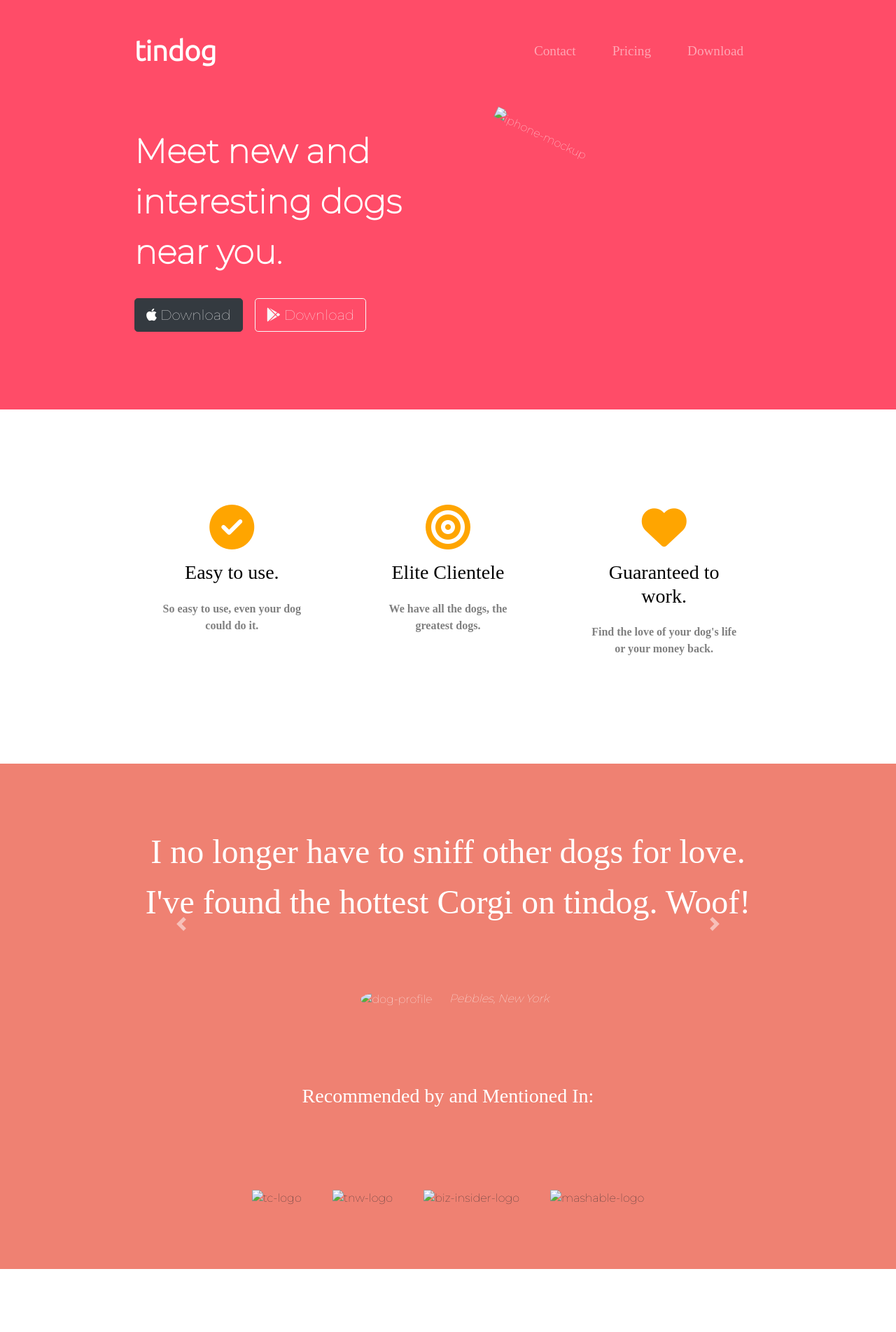
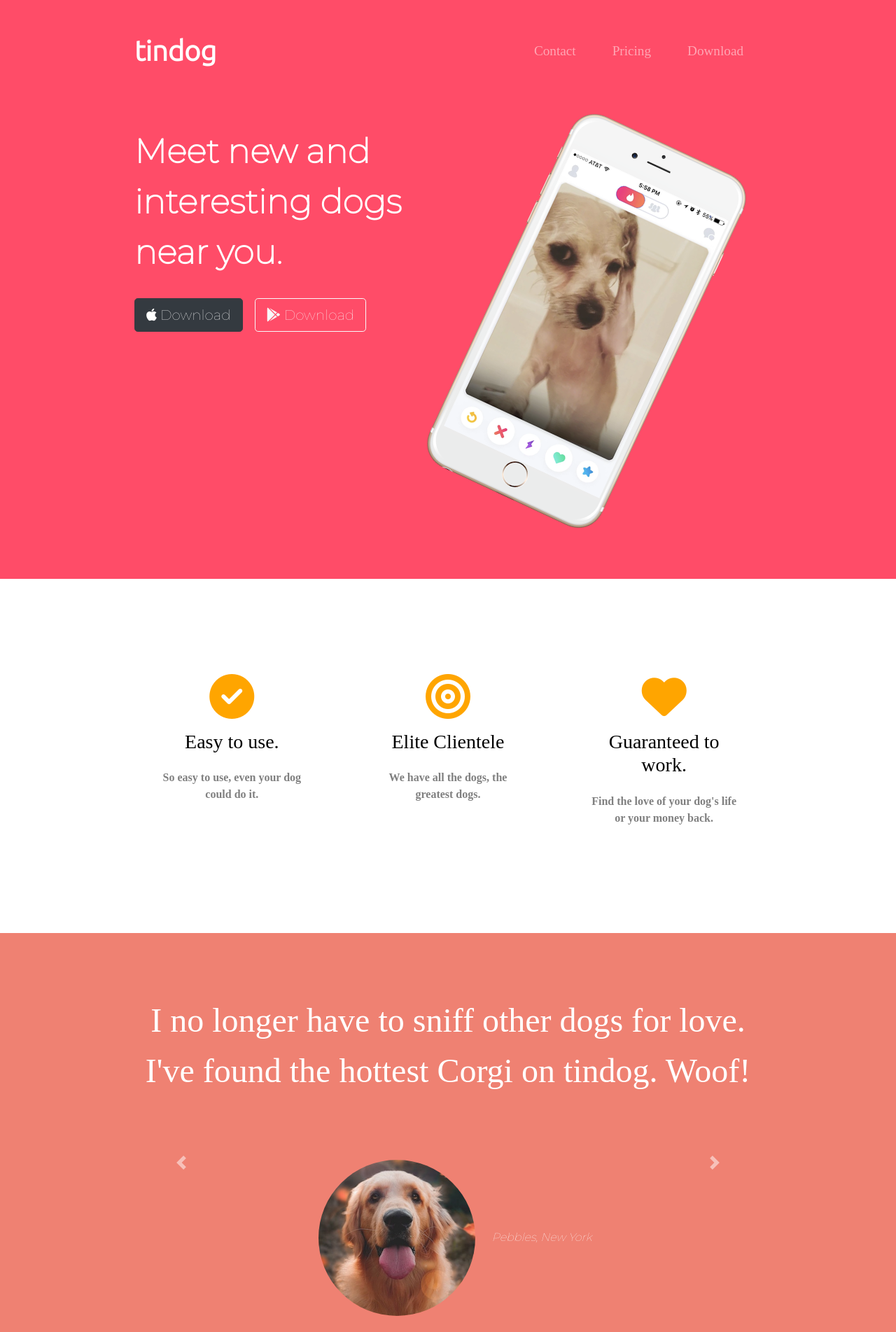
Before and after one commit to AdityaTanejaRox/tindog-project, a plain HTML site: page index.html in a window 1280 px wide. Shown: the top 1903 px of the page at 70% size. Drawn offline with nearby package versions, Linux system fonts and the light colour scheme; files that its build step writes are made by us from their sources.

Commit message:
Update index.html

```diff
--- a/index.html
+++ b/index.html
@@ -12,7 +12,7 @@
 
   <link rel="stylesheet" href="https://cdn.jsdelivr.net/npm/bootstrap@4.5.3/dist/css/bootstrap.min.css" integrity="sha384-TX8t27EcRE3e/ihU7zmQxVncDAy5uIKz4rEkgIXeMed4M0jlfIDPvg6uqKI2xXr2" crossorigin="anonymous">
 
-  <link rel="stylesheet" href="css/styles.css">
+  <link rel="stylesheet" href="styles.css">
   <script src="https://code.jquery.com/jquery-3.5.1.slim.min.js" integrity="sha384-DfXdz2htPH0lsSSs5nCTpuj/zy4C+OGpamoFVy38MVBnE+IbbVYUew+OrCXaRkfj" crossorigin="anonymous"></script>
   <script src="https://cdn.jsdelivr.net/npm/popper.js@1.16.1/dist/umd/popper.min.js" integrity="sha384-9/reFTGAW83EW2RDu2S0VKaIzap3H66lZH81PoYlFhbGU+6BZp6G7niu735Sk7lN" crossorigin="anonymous"></script>
   <script src="https://cdn.jsdelivr.net/npm/bootstrap@4.5.3/dist/js/bootstrap.min.js" integrity="sha384-w1Q4orYjBQndcko6MimVbzY0tgp4pWB4lZ7lr30WKz0vr/aWKhXdBNmNb5D92v7s" crossorigin="anonymous"></script>
@@ -65,7 +65,7 @@
         </div>
 
         <div "col-lg-6">
-          <img class="title-image" src="images/iphone6.png" alt="iphone-mockup">
+          <img class="title-image" src="iphone6.png" alt="iphone-mockup">
         </div>
 
       </div>
@@ -104,17 +104,17 @@
       <div class="carousel-inner">
         <div class="carousel-item">
           <h2 class="testimonial-text">My dog used to be so lonely, but with TinDog's help, they've found the love of their life. I think.</h2>
-          <img class="doggo" src="images/lady-img.jpg" alt="lady-profile">
+          <img class="doggo" src="lady-img.jpg" alt="lady-profile">
           <em>Beverly, Illinois</em>
         </div>
         <div class="carousel-item active">
           <h2 class="testimonial-text">I no longer have to sniff other dogs for love. I've found the hottest Corgi on tindog. Woof!</h2>
-          <img class="doggo" src="images/dog-img.jpg" alt="dog-profile">
+          <img class="doggo" src="dog-img.jpg" alt="dog-profile">
           <em>Pebbles, New York</em>
         </div>
         <div class="carousel-item">
           <h2 class="testimonial-text">I got to meet Beverly, all things considered, it was money well spent on tindog.</h2>
-          <img class="doggo" src="images/circle-cropped.png" alt="arjun-mitha">
+          <img class="doggo" src="circle-cropped.png" alt="arjun-mitha">
           <em>Arjun, Pascoal Square</em>
         </div>
       </div>
@@ -134,10 +134,10 @@
 
   <section id="press">
     <h3 class="forpress">Recommended by and Mentioned In:</h3>
-    <img class="press-logo" src="images/techcrunch.png" alt="tc-logo">
-    <img class="press-logo" src="images/tnw.png" alt="tnw-logo">
-    <img class="press-logo" src="images/bizinsider.png" alt="biz-insider-logo">
-    <img class="press-logo" src="images/mashable.png" alt="mashable-logo">
+    <img class="press-logo" src="techcrunch.png" alt="tc-logo">
+    <img class="press-logo" src="tnw.png" alt="tnw-logo">
+    <img class="press-logo" src="bizinsider.png" alt="biz-insider-logo">
+    <img class="press-logo" src="mashable.png" alt="mashable-logo">
 
   </section>
 
```
